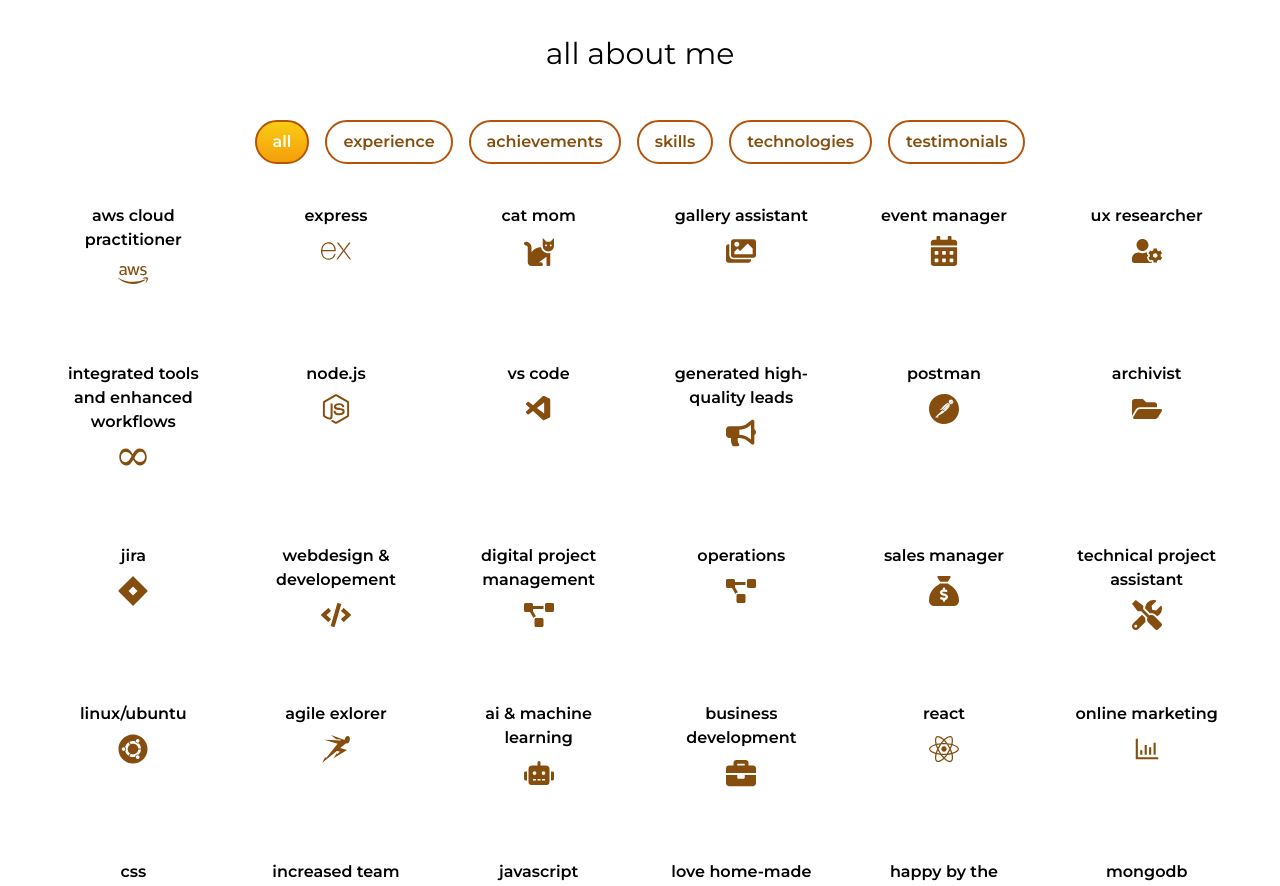
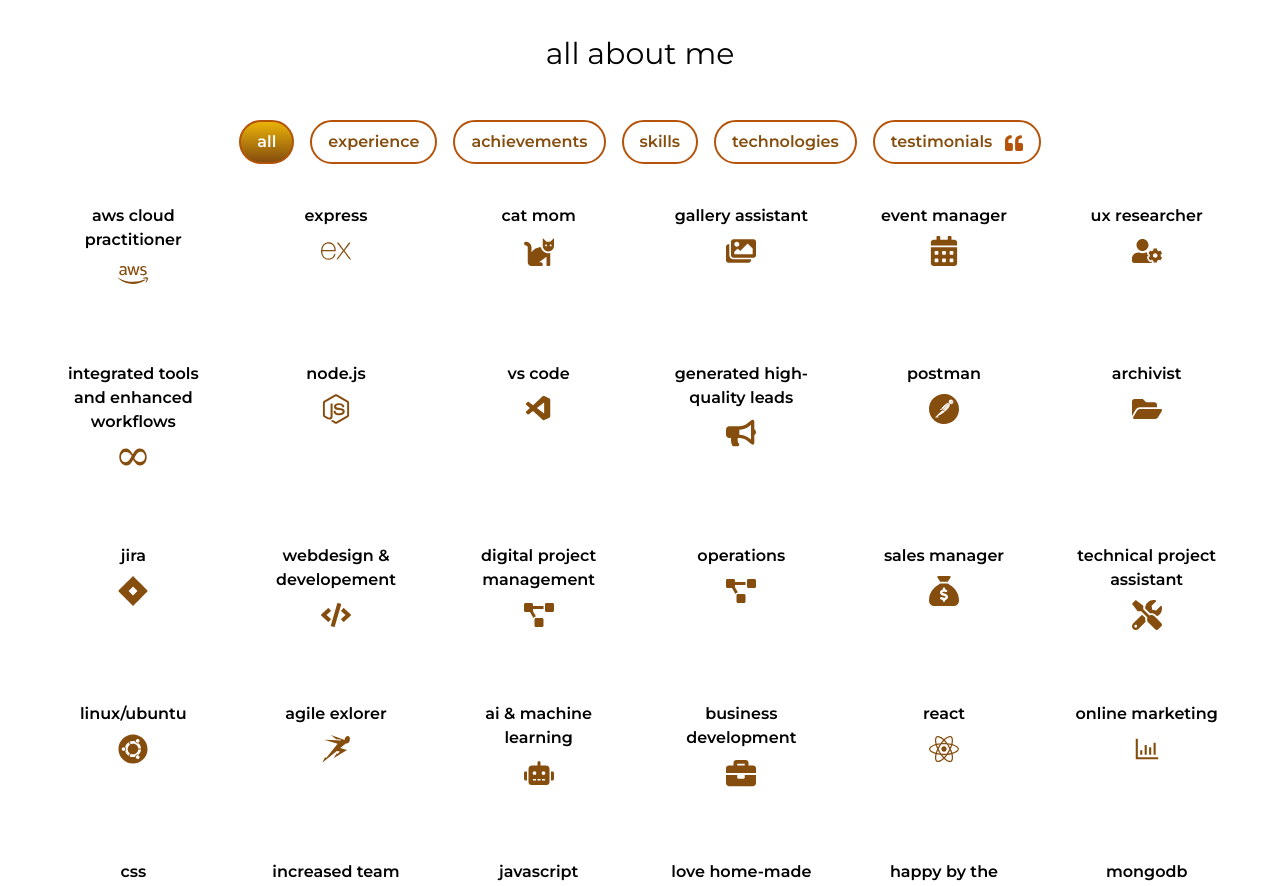
Before and after one commit to jakuzzibubbles/portfolio-white, a React (Vite) app: page / in a window 1280 px wide. Shown: the part 1480-2366 px from the top of the page. Built offline with nearby package versions, Linux system fonts and the light colour scheme.

Commit message:
Refactor Tabs component and update data utility - Updated `data.js` to include new data processing functions

```diff
--- a/src/components/Tabs.jsx
+++ b/src/components/Tabs.jsx
@@ -1,6 +1,6 @@
 import React, { useState, useMemo, useEffect, useCallback } from "react";
 import { SKILLS, SKILLS_TABS } from "../utils/data";
-import { FaArrowUp } from "react-icons/fa";
+import { FaArrowUp, FaQuoteLeft } from "react-icons/fa";
 import Testimonials from "./Testimonials";
 
 const shuffleArray = (array) => {
@@ -13,11 +13,14 @@ const TabButton = ({ tab, activeTab, setActiveTab }) => (
     onClick={() => setActiveTab(tab.value)}
     className={`px-4 py-2 border-2 border-yellow-900 rounded-full ${
       activeTab === tab.value
-        ? "bg-gradient-to-b from-yellow-400 to-yellow-700 text-white font-semibold"
+        ? "bg-gradient-to-b from-yellow-500 to-yellow-800 text-white font-semibold"
         : "text-yellow-800 font-semibold"
     }`}
   >
-    {tab.label}
+    {tab.label}{" "}
+    {tab.value === "testimonials" && (
+      <FaQuoteLeft size={18} className="inline-block text-sm text-yellow-900 ml-2" />
+    )}
   </button>
 );
 
--- a/src/utils/data.js
+++ b/src/utils/data.js
@@ -26,6 +26,7 @@ import {
   FaFolderOpen,
   FaBriefcase,
   FaImages,
+  FaQuoteLeft,
 } from "react-icons/fa";
 import {
   SiMongodb,
@@ -420,5 +421,5 @@ export const SKILLS_TABS = [
   { label: "achievements", value: "achievements" },
   { label: "skills", value: "skills" },
   { label: "technologies", value: "technologies" },
-  { label: "testimonials", value: "testimonials" },
+  { label: "testimonials", value: "testimonials", icon: FaQuoteLeft },
 ];
```
